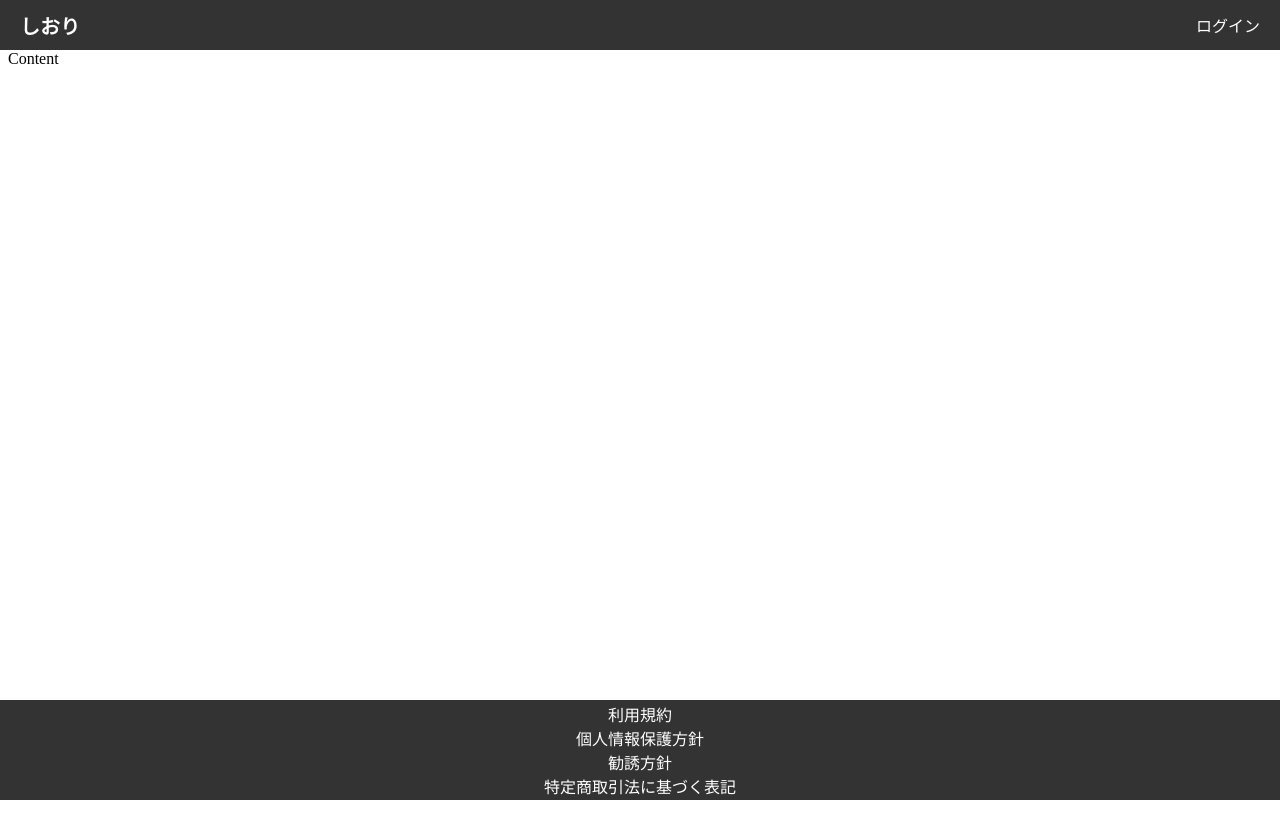
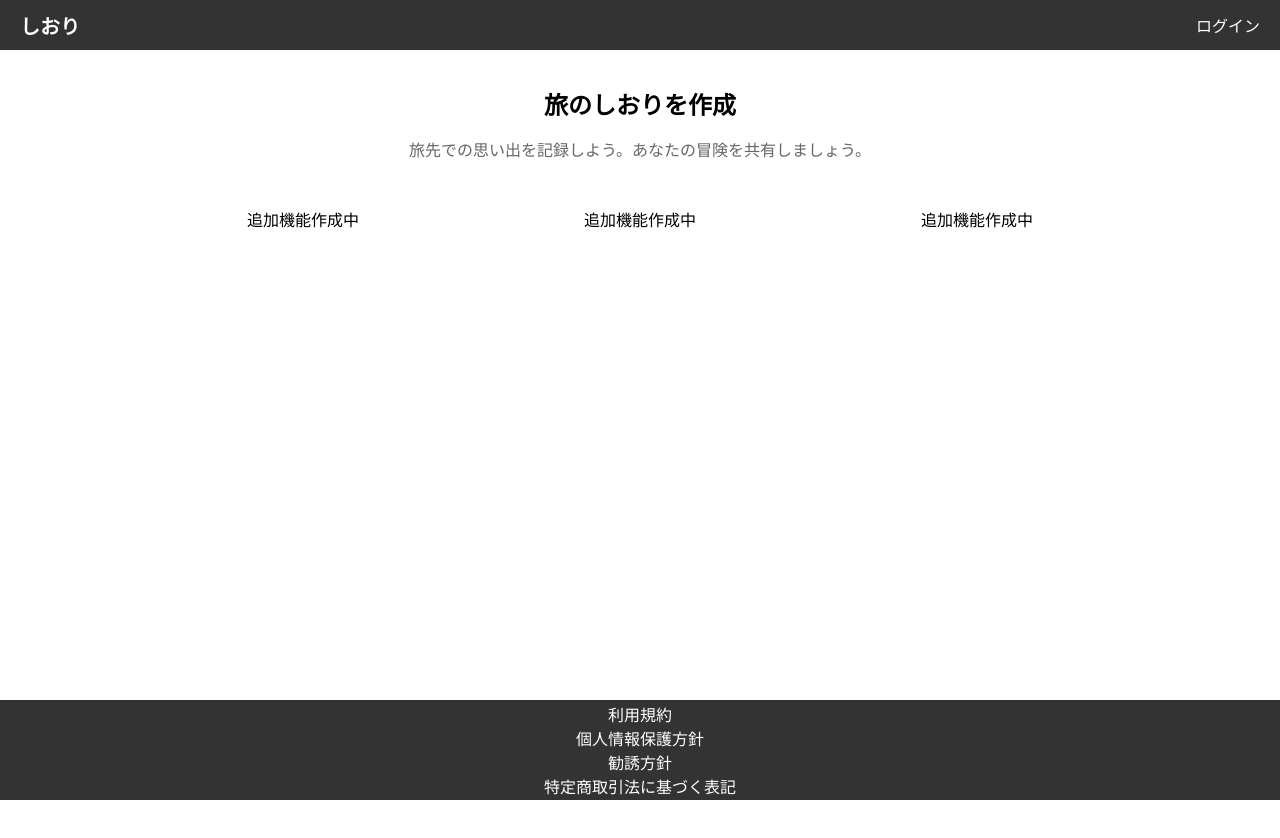
Before and after one commit to satou-yosiyuki/siori, a Next.js app: page / in a window 1280 px wide. Shown: the top 838 px of the page. Before the commit the page ends 800 px from the top, so only its background shows below. Built offline with nearby package versions, Linux system fonts and the light colour scheme.

Commit message:
ホーム画面の仮コンテンツ

```diff
--- a/components/Home/content/index.tsx
+++ b/components/Home/content/index.tsx
@@ -2,7 +2,23 @@ import React from "react";
 import styles from "./style.module.scss";
 
 const Content = () => {
-  return <div className={styles.content}>Content</div>;
+  return (
+    <div className={styles.container}>
+      <div className={styles.heading}>
+        {" "}
+        <h1 className={styles.title}>旅のしおりを作成</h1>
+        <p className={styles.subtext}>
+          旅先での思い出を記録しよう。あなたの冒険を共有しましょう。
+        </p>
+      </div>
+
+      <div className={styles.columns}>
+        <div className={styles.column}>追加機能作成中</div>
+        <div className={styles.column}>追加機能作成中</div>
+        <div className={styles.column}>追加機能作成中</div>
+      </div>
+    </div>
+  );
 };
 
 export default Content;
--- a/components/Home/content/style.module.scss
+++ b/components/Home/content/style.module.scss
@@ -1,3 +1,41 @@
-.content {
-  margin-top: 50px;
+.container {
+  margin-top: 70px;
+  display: flex;
+  flex-direction: column;
+  align-items: center;
+  height: 100vh;
+  text-align: center;
 }
+
+.heading {
+  flex-direction: column; /* 子要素を縦に配置 */
+  justify-content: center; /* 子要素を縦方向に中央揃え */
+  align-items: center; /* 子要素を横方向に中央揃え */
+}
+
+/* タイトルのスタイル */
+.title {
+  font-size: 24px; /* タイトルのフォントサイズ */
+  text-align: center; /* テキストを中央揃え */
+}
+
+/* 小さめの文章のスタイル */
+.subtext {
+  font-size: 16px; /* 文章のフォントサイズ */
+  color: #666; /* 文章の色を設定 */
+  margin-top: 10px; /* タイトルと文章の間に余白を設定 */
+  text-align: center; /* テキストを中央揃え */
+}
+
+.columns {
+  display: flex;
+  justify-content: space-between;
+  width: 80%; /* カラムの幅を調整 */
+  margin-top: 20px; /* カラムと説明文の間に余白を設定 */
+}
+
+.column {
+  flex: 1; /* カラムを均等に広げる */
+  padding: 10px; /* カラム内の余白を設定 */
+  text-align: center; /* テキストを中央揃え */
+}
```
